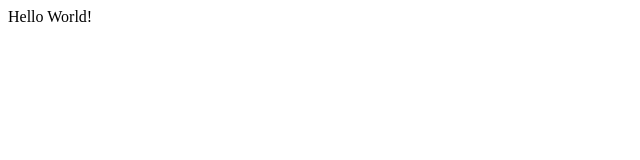
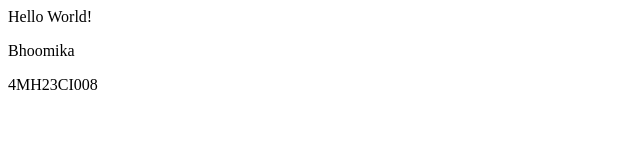
Before and after one commit to Bhoomikasj-20/MITM-first, a plain HTML site: page index.html in a window 1280 px wide. Shown: the whole page, without its empty margins (0-640 px from the left). Drawn offline with Linux system fonts and the light colour scheme.

Commit message:
Added Bhoomika and 4MH23CI008

```diff
--- a/index.html
+++ b/index.html
@@ -1 +1,3 @@
 <p>Hello World!</p>
+<p>Bhoomika</p>
+<p>4MH23CI008</p>
```
